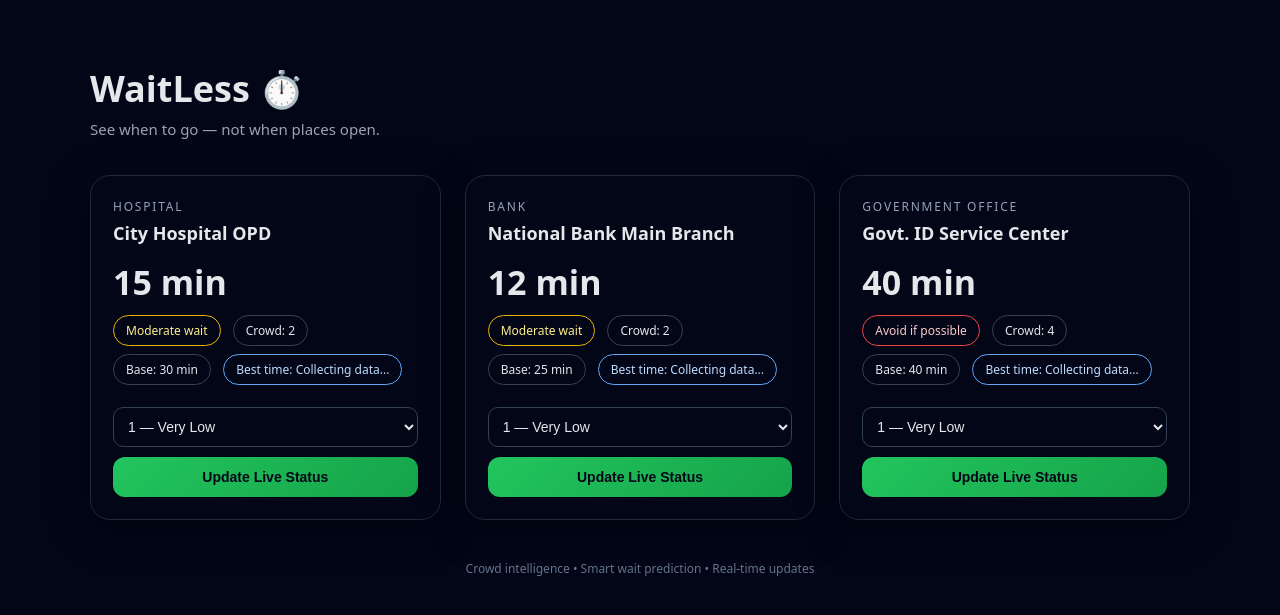
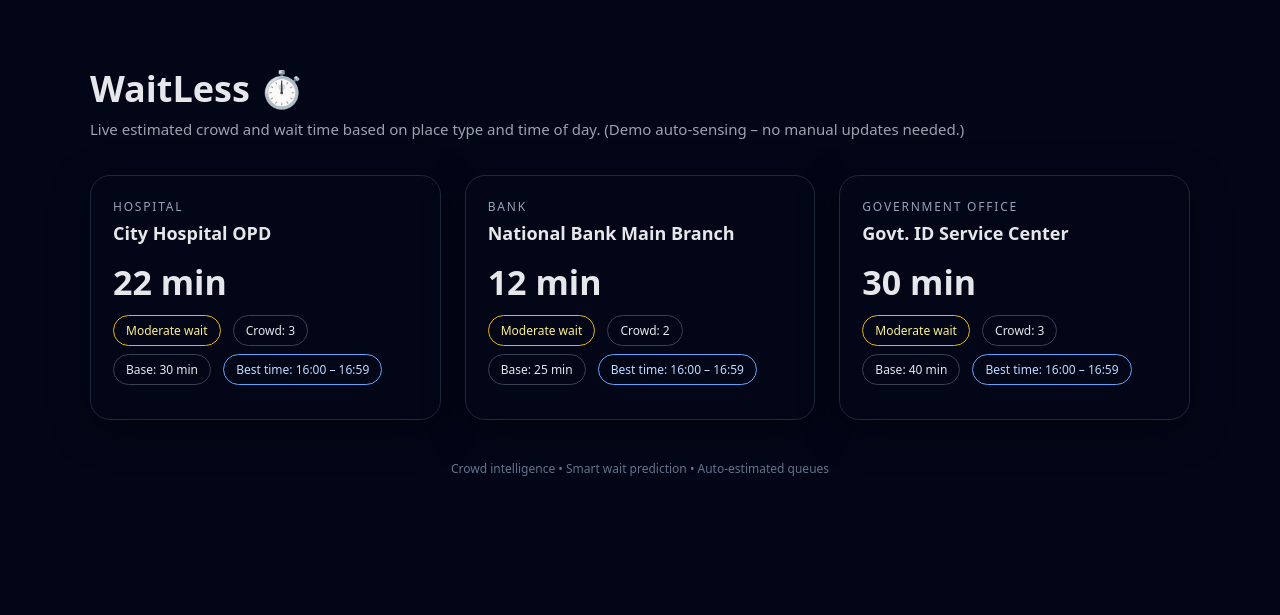
Before and after one commit to RohitYandigeri/waitless, a FastAPI app: page / in a window 1280 px wide. Shown: the top 615 px of the page. Run offline with FastAPI, Linux system fonts and the light colour scheme; data comes from the database, SQL or seed files in the repository; data that the repository does not hold is empty.

Commit message:
Auto crowd estimation (no manual updates)

```diff
--- /dev/null
+++ b/live_crowd.py
@@ -0,0 +1,59 @@
+from datetime import datetime
+
+def get_live_crowd_level(place: dict) -> int:
+    """
+    Returns a crowd level 1–5 based on:
+    - place category
+    - current hour of day
+
+    This is a DEMO "auto crowd" engine.
+    In a real system, this is where you'd plug:
+    - Google Popular Times
+    - Wi-Fi/Bluetooth density
+    - CCTV-based counting
+    """
+    now = datetime.now()
+    hour = now.hour
+    category = place["category"].lower()
+
+    # Default crowd level
+    level = 3
+
+    if "hospital" in category:
+        # Hospitals: busy mornings & evenings
+        if 8 <= hour < 11 or 17 <= hour < 20:
+            level = 4
+        elif 11 <= hour < 17:
+            level = 3
+        else:
+            level = 2
+
+    elif "bank" in category:
+        # Banks: peak mid-day
+        if 11 <= hour < 14:
+            level = 4
+        elif 10 <= hour < 11 or 14 <= hour < 16:
+            level = 3
+        else:
+            level = 2
+
+    elif "government" in category:
+        # Govt offices: heavy mid-morning to afternoon
+        if 10 <= hour < 13 or 14 <= hour < 16:
+            level = 4
+        elif 9 <= hour < 10 or 16 <= hour < 17:
+            level = 3
+        else:
+            level = 2
+    else:
+        # Generic pattern
+        if 18 <= hour < 21:
+            level = 4
+        elif 11 <= hour < 14:
+            level = 3
+        else:
+            level = 2
+
+    # Ensure between 1–5
+    level = max(1, min(5, level))
+    return level
--- a/main.py
+++ b/main.py
@@ -1,26 +1,16 @@
-from fastapi import FastAPI, Request, Form
-from fastapi.responses import HTMLResponse, RedirectResponse
+from fastapi import FastAPI, Request
+from fastapi.responses import HTMLResponse
 from fastapi.templating import Jinja2Templates
-from database import predict_future_wait
-from database import get_prediction_series
-
-
 
 from database import (
     init_db,
     save_wait_record,
     get_best_time,
     get_history,
-    get_recent_avg_wait
+    predict_future_wait,
+    get_prediction_series,
 )
-
-
-from database import (
-    init_db,
-    save_wait_record,
-    get_best_time,
-    get_history,
-)
+from live_crowd import get_live_crowd_level
 
 app = FastAPI()
 templates = Jinja2Templates(directory="templates")
@@ -34,26 +24,23 @@ PLACES = [
         "name": "City Hospital OPD",
         "category": "Hospital",
         "base_wait": 30,
-        "crowd_level": 2
     },
     {
         "id": 2,
         "name": "National Bank Main Branch",
         "category": "Bank",
         "base_wait": 25,
-        "crowd_level": 2
     },
     {
         "id": 3,
-            "name": "Govt. ID Service Center",
+        "name": "Govt. ID Service Center",
         "category": "Government Office",
         "base_wait": 40,
-        "crowd_level": 4
-    }
+    },
 ]
 
 
-def calculate_wait_time(base, crowd):
+def calculate_wait_time(base: int, crowd: int) -> int:
     """
     Better realistic scaling:
     1 → very low
@@ -64,37 +51,9 @@ def calculate_wait_time(base, crowd):
         2: 0.5,   # low
         3: 0.75,  # normal
         4: 1.0,   # high
-        5: 1.4    # insane
+        5: 1.4,   # insane
     }
-    return int(base * multipliers[crowd])
-
-
-def get_leave_now_advice(place_id, travel_time=10, target_total=20):
-    predicted_wait = predict_future_wait(place_id)
-
-    if predicted_wait is None:
-        return {
-            "advice": "Collecting data…",
-            "detail": "Need more updates to predict accurately",
-            "leave_in": None
-        }
-
-    total_time = predicted_wait + travel_time
-
-    if total_time <= target_total:
-        return {
-            "advice": "✅ Leave now",
-            "detail": f"Predicted wait ≈ {predicted_wait} min",
-            "leave_in": 0
-        }
-    else:
-        delay = total_time - target_total
-        return {
-            "advice": "⏳ Leave soon",
-            "detail": f"Likely best in ~{delay} min",
-            "leave_in": delay
-        }
-
+    return int(base * multipliers.get(crowd, 1.0))
 
 
 def get_place(place_id: int):
@@ -104,50 +63,76 @@ def get_place(place_id: int):
     return None
 
 
+def get_leave_now_advice(place_id: int, travel_time: int = 10, target_total: int = 20):
+    """
+    Use ML prediction (linear regression) to decide:
+    - Leave now
+    - Leave soon
+    """
+    predicted_wait = predict_future_wait(place_id)
+
+    if predicted_wait is None:
+        return {
+            "advice": "Collecting data…",
+            "detail": "Need more updates to predict accurately",
+            "leave_in": None,
+        }
+
+    total_time = predicted_wait + travel_time
+
+    if total_time <= target_total:
+        return {
+            "advice": "✅ Leave now",
+            "detail": f"Predicted wait ≈ {predicted_wait} min",
+            "leave_in": 0,
+        }
+    else:
+        delay = total_time - target_total
+        return {
+            "advice": "⏳ Leave soon",
+            "detail": f"Likely best in ~{delay} min",
+            "leave_in": delay,
+        }
+
+
 @app.get("/", response_class=HTMLResponse)
 async def home(request: Request):
+    """
+    Home page:
+    - Auto-estimates crowd level for each place
+    - Calculates wait time
+    - Logs it to DB for ML
+    - Shows best time chip
+    """
     enriched_places = []
 
     for p in PLACES:
-        wait = calculate_wait_time(p["base_wait"], p["crowd_level"])
+        live_crowd = get_live_crowd_level(p)
+        est_wait = calculate_wait_time(p["base_wait"], live_crowd)
+
+        # Save auto sample to history (so ML has data)
+        save_wait_record(
+            place_id=p["id"],
+            crowd_level=live_crowd,
+            estimated_wait=est_wait,
+        )
+
         best_time = get_best_time(p["id"])
 
         enriched_places.append({
             **p,
-            "estimated_wait": wait,
-            "best_time": best_time
+            "crowd_level": live_crowd,
+            "estimated_wait": est_wait,
+            "best_time": best_time,
         })
 
     return templates.TemplateResponse(
         "index.html",
         {
             "request": request,
-            "places": enriched_places
-        }
+            "places": enriched_places,
+        },
     )
-
-
-@app.post("/update")
-async def update(
-    place_id: int = Form(...),
-    crowd_level: int = Form(...)
-):
-    for p in PLACES:
-        if p["id"] == place_id:
-            p["crowd_level"] = crowd_level
-            wait = calculate_wait_time(
-                p["base_wait"],
-                p["crowd_level"]
-            )
-
-            save_wait_record(
-                place_id,
-                crowd_level,
-                wait
-            )
-            break
-
-    return RedirectResponse("/", status_code=303)
 
 
 @app.get("/place/{place_id}", response_class=HTMLResponse)
@@ -158,40 +143,38 @@ async def place_detail(place_id: int, request: Request):
 
     history_rows = get_history(place_id)
 
-    prediction_data = get_prediction_series(place_id)
-
-    if prediction_data:
-       pred_labels, actual_waits, predicted_waits = prediction_data
-    else:
-       pred_labels, actual_waits, predicted_waits = [], [], []
-
-
-    # Convert timestamps to just HH:MM for chart labels
     labels = []
     values = []
     for ts, wait in history_rows:
-        # ts like "2025-11-30T18:05:12.1234"
-        time_part = ts[11:16]  # "18:05"
+        time_part = ts[11:16]  # "HH:MM"
         labels.append(time_part)
         values.append(wait)
 
-    wait_now = calculate_wait_time(place["base_wait"], place["crowd_level"])
+    # Use live crowd estimate here too
+    live_crowd = get_live_crowd_level(place)
+    wait_now = calculate_wait_time(place["base_wait"], live_crowd)
     best_time = get_best_time(place_id)
+
     advice = get_leave_now_advice(place_id)
 
+    prediction_data = get_prediction_series(place_id)
+    if prediction_data:
+        pred_labels, actual_waits, predicted_waits = prediction_data
+    else:
+        pred_labels, actual_waits, predicted_waits = [], [], []
 
     return templates.TemplateResponse(
-    "place.html",
-    {
-        "request": request,
-        "place": place,
-        "labels": labels,
-        "values": values,
-        "current_wait": wait_now,
-        "best_time": best_time,
-        "advice": advice,
-        "pred_labels": pred_labels,
-        "actual_waits": actual_waits,
-        "predicted_waits": predicted_waits
-    }
-)
+        "place.html",
+        {
+            "request": request,
+            "place": place,
+            "labels": labels,
+            "values": values,
+            "current_wait": wait_now,
+            "best_time": best_time,
+            "advice": advice,
+            "pred_labels": pred_labels,
+            "actual_waits": actual_waits,
+            "predicted_waits": predicted_waits,
+        },
+    )
--- a/templates/index.html
+++ b/templates/index.html
@@ -75,7 +75,7 @@
     }
 
     .chips {
-      margin-bottom: 14px;
+      margin-bottom: 4px;
     }
 
     .chip {
@@ -108,33 +108,6 @@
       color: #bfdbfe;
     }
 
-    select {
-      width: 100%;
-      padding: 10px;
-      border-radius: 10px;
-      background: #020617;
-      color: #e5e7eb;
-      border: 1px solid #334155;
-      font-size: 14px;
-      margin-bottom: 10px;
-    }
-
-    button {
-      width: 100%;
-      padding: 12px;
-      border-radius: 12px;
-      border: none;
-      background: linear-gradient(135deg, #22c55e, #16a34a);
-      color: #020617;
-      font-weight: 700;
-      font-size: 14px;
-      cursor: pointer;
-    }
-
-    button:hover {
-      transform: translateY(-2px);
-    }
-
     a.place-link {
       text-decoration: none;
       color: inherit;
@@ -154,7 +127,8 @@
 
   <h1>WaitLess ⏱️</h1>
   <div class="subtitle">
-    See when to go — not when places open.
+    Live estimated crowd and wait time based on place type and time of day.
+    (Demo auto-sensing – no manual updates needed.)
   </div>
 
   <div class="places">
@@ -164,18 +138,16 @@
 
       {% if wait <= 10 %}
         {% set status = "green" %}
-        {% set text = "Best time to go" %}
+        {% set text = "Great time to go" %}
       {% elif wait <= 30 %}
         {% set status = "yellow" %}
         {% set text = "Moderate wait" %}
       {% else %}
         {% set status = "red" %}
-        {% set text = "Avoid if possible" %}
+        {% set text = "Heavy rush" %}
       {% endif %}
 
       <div class="card">
-
-        <!-- ✅ CLICKABLE TITLE ONLY -->
         <a href="/place/{{ place.id }}" class="place-link">
           <div class="place-category">{{ place.category }}</div>
           <div class="place-name">{{ place.name }}</div>
@@ -189,29 +161,13 @@
           <span class="chip">Base: {{ place.base_wait }} min</span>
           <span class="chip best-time">Best time: {{ place.best_time }}</span>
         </div>
-
-        <!-- ✅ FORM NOW WORKS -->
-        <form method="post" action="/update">
-          <input type="hidden" name="place_id" value="{{ place.id }}">
-
-          <select name="crowd_level">
-            <option value="1">1 — Very Low</option>
-            <option value="2">2 — Low</option>
-            <option value="3">3 — Normal</option>
-            <option value="4">4 — High</option>
-            <option value="5">5 — Insane</option>
-          </select>
-
-          <button type="submit">Update Live Status</button>
-        </form>
-
       </div>
     {% endfor %}
 
   </div>
 
   <div class="footer">
-    Crowd intelligence • Smart wait prediction • Real-time updates
+    Crowd intelligence • Smart wait prediction • Auto-estimated queues
   </div>
 
 </div>
```
